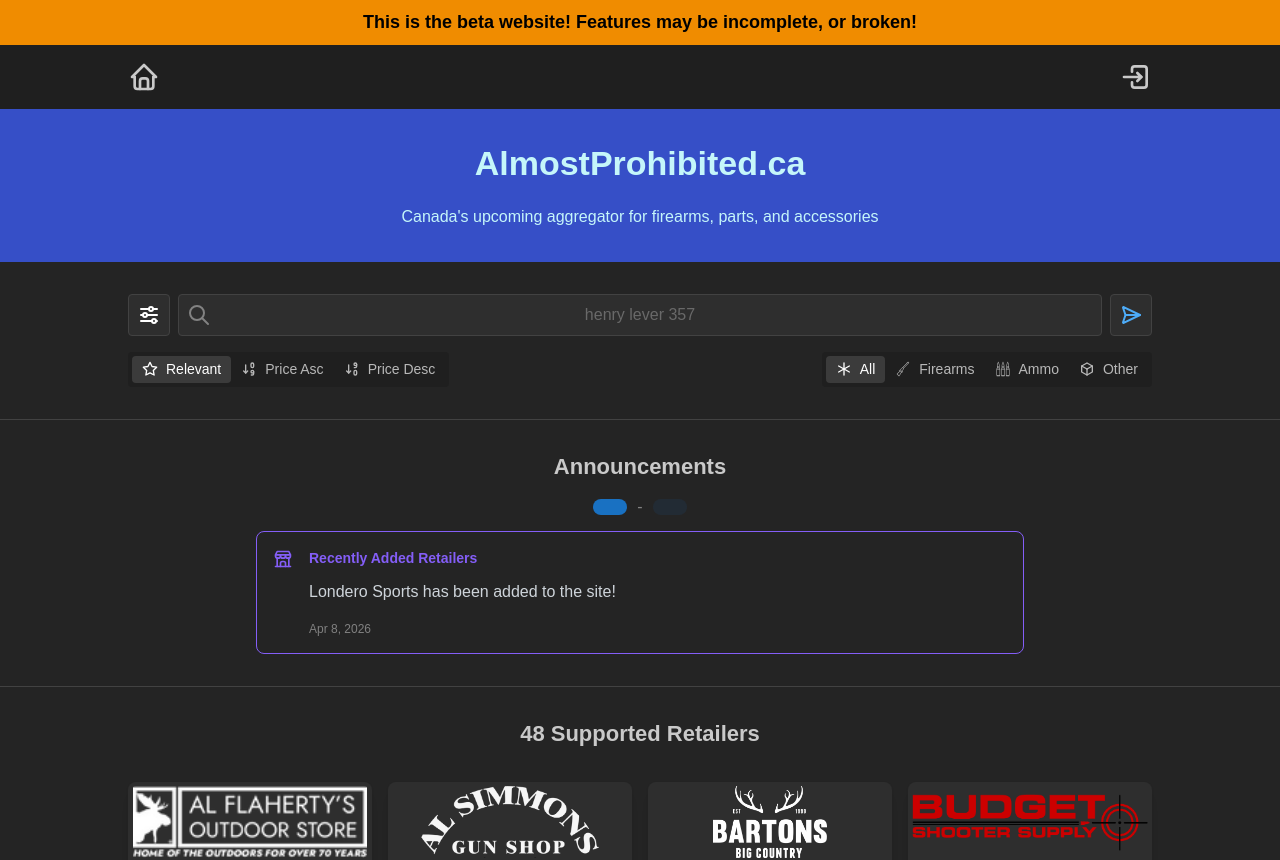
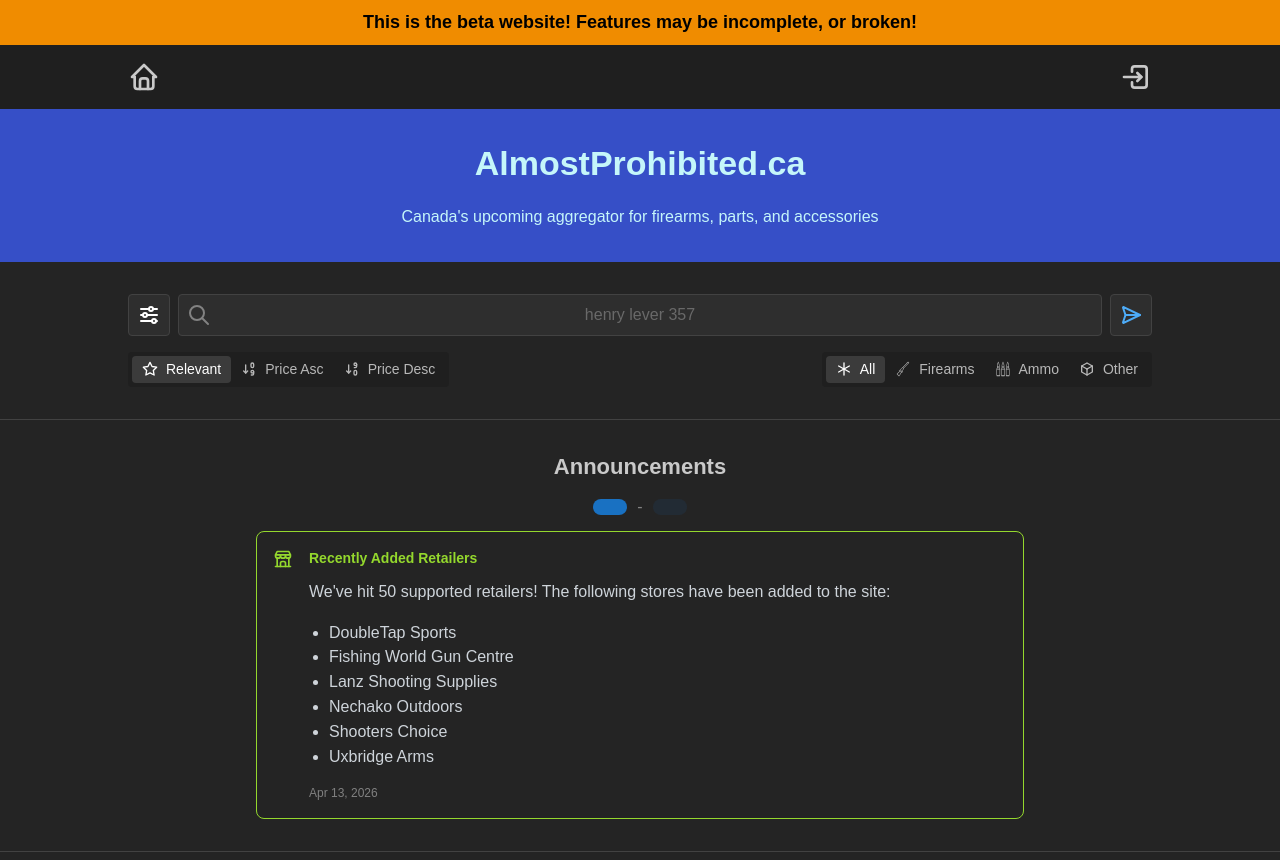
Before and after one commit to almostprohibited/frontend, a React (Vite) app: page / in a window 1280 px wide. Shown: the top 860 px of the page. Built offline with nearby package versions, Linux system fonts and the light colour scheme.

Commit message:
Added FWGC and Uxbridge

```diff
--- a/src/pages/home/components/activeAnnouncements.tsx
+++ b/src/pages/home/components/activeAnnouncements.tsx
@@ -4,7 +4,7 @@ import {
 	IconConfetti,
 	IconMessage,
 } from '@tabler/icons-react';
-import { Stack, Text, useMantineTheme } from '@mantine/core';
+import { List, ListItem, Stack, Text, useMantineTheme } from '@mantine/core';
 import type { AnnouncementObject } from './announcements';
 
 export default function getActiveAnnouncements() {
@@ -33,11 +33,25 @@ export default function getActiveAnnouncements() {
 			title: 'Recently Added Retailers',
 			content: () => {
 				return (
-					<Text>{'Londero Sports has been added to the site!'}</Text>
+					<Stack>
+						<Text>
+							{
+								"We've hit 50 supported retailers! The following stores have been added to the site:"
+							}
+						</Text>
+						<List>
+							<ListItem>DoubleTap Sports</ListItem>
+							<ListItem>Fishing World Gun Centre</ListItem>
+							<ListItem>Lanz Shooting Supplies</ListItem>
+							<ListItem>Nechako Outdoors</ListItem>
+							<ListItem>Shooters Choice</ListItem>
+							<ListItem>Uxbridge Arms</ListItem>
+						</List>
+					</Stack>
 				);
 			},
-			date: 'Apr 8, 2026',
-			colour: theme.colors.violet[5],
+			date: 'Apr 13, 2026',
+			colour: theme.colors.lime[5],
 			icon: <IconBuildingStore size="2rem" />,
 			shouldDisplay: () => true,
 		},
--- a/src/utils/retailerConstants.tsx
+++ b/src/utils/retailerConstants.tsx
@@ -517,6 +517,26 @@ export class RetailerEnum {
 		'#fff',
 	);
 
+	static readonly UxbridgeArms = new Retailer(
+		'Uxbridge Arms',
+		'UxbridgeArms',
+		'https://uxbridgearms.com/',
+		'/retailers/uxbridge.webp',
+		'#242833',
+		RetailerLocation.Ontario,
+		'#fff',
+	);
+
+	static readonly Fwgc = new Retailer(
+		'Fishing World GC',
+		'Fwgc',
+		'https://fishingworldgc.ca/',
+		'/retailers/fwgc.png',
+		'#1e2021',
+		RetailerLocation.Ontario,
+		'#cccccc',
+	);
+
 	private constructor(
 		private readonly key: string,
 		// eslint-disable-next-line @typescript-eslint/no-explicit-any
```
Also changed, not shown: public/retailers/fwgc.png (added), public/retailers/uxbridge.webp (added).
